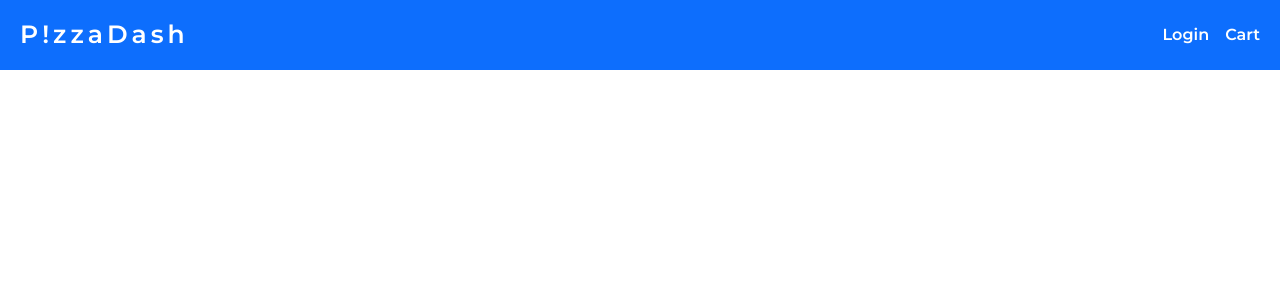
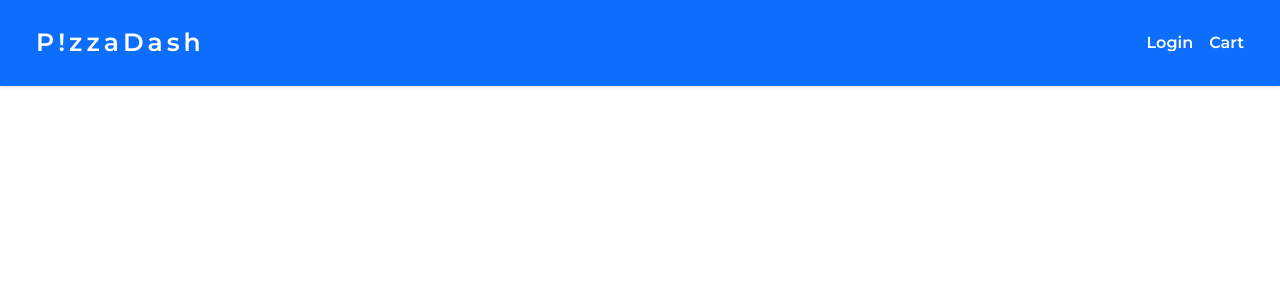
Before and after one commit to RahulBRB/PizzaDash-MERN, a React (Create React App) app in the folder client/: page / in a window 1280 px wide. Shown: the top 300 px of the page. Built offline with nearby package versions, Linux system fonts and the light colour scheme.

Commit message:
small shadow

```diff
--- a/client/src/components/Navbar.js
+++ b/client/src/components/Navbar.js
@@ -3,7 +3,7 @@ import React from 'react'
 export default function Navbar() {
   return (
     <div>
-        <nav className="navbar navbar-expand-sm bg-primary navbar-dark">
+        <nav className="navbar navbar-expand-sm bg-primary navbar-dark shadow-sm p-3 mb-5">
   <div className="container-fluid">
     <ul className="navbar-nav">
       <li className="nav-item">
```
